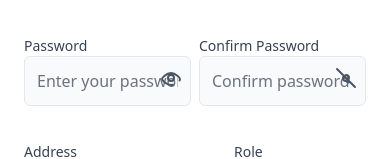
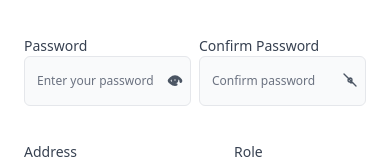
Before and after one commit to Subashh-Chaudhary/Ecomm-UI, a React (Vite) app: page /register in a window 390 px wide. Both pictures are taken after a click on the button 171 px from the left and 404 px from the top of the page. Shown: the part 326-485 px from the top of the page. Built offline with nearby package versions, Linux system fonts and the light colour scheme; no server answers.

Commit message:
final commit before deploy

```diff
--- a/src/components/common/form/TextInput.componet.tsx
+++ b/src/components/common/form/TextInput.componet.tsx
@@ -86,19 +86,19 @@ export const PasswordInput = ({
         {...field}
         className={`block w-full p-3 text-black  ${
           errMsg ? "border-red-700 border-2" : "border-gray-200"
-        } placeholder-gray-500 transition-all duration-200 border rounded-md bg-gray-50 focus:outline-none focus:border-blue-600 focus:bg-white caret-blue-600`}
+        } placeholder-gray-500 transition-all duration-200 border rounded-md bg-gray-50 focus:outline-none focus:border-blue-600 focus:bg-white caret-blue-600 text-[12px] sm:text-base`}
         autoComplete={autocomplete}
         placeholder={placeholder}
       />
       <button
         type="button"
-        className="absolute right-2 lg:right-4 top-[10px] md:top:1 lg:top-2"
+        className="absolute right-2 lg:right-4 top-[16px] md:top:1 lg:top-2"
         onClick={togglePasswordVisibility}
       >
         {passwordVisible ? (
           <svg
             xmlns="http://www.w3.org/2000/svg"
-            className="h-6 w-6 text-gray-600"
+            className="h-4 w-4 sm:h-6 sm:w-6 text-gray-600"
             fill="none"
             viewBox="0 0 24 24"
             stroke="currentColor"
@@ -106,14 +106,14 @@ export const PasswordInput = ({
             <path
               strokeLinecap="round"
               strokeLinejoin="round"
-              strokeWidth={2}
+              strokeWidth={4}
               d="M13.875 18.825A10.042 10.042 0 0112 19c-4.995 0-9-5.373-9-6s4.005-6 9-6 9 5.373 9 6c0 .379-.165.874-.455 1.405M15 12a3 3 0 11-6 0 3 3 0 016 0z"
             />
           </svg>
         ) : (
           <svg
             xmlns="http://www.w3.org/2000/svg"
-            className="h-6 w-6 text-gray-600"
+            className="h-4 sm:h-6 w-4 sm:w-6 text-gray-600"
             fill="none"
             viewBox="0 0 24 24"
             stroke="currentColor"
--- a/src/components/common/header/index.tsx
+++ b/src/components/common/header/index.tsx
@@ -15,7 +15,7 @@ export const HomeHeader = () => {
 
   return (
     <>
-      <div className="bg-[#F85606] grid grid-cols-12 gap-4 h-12 lg:h-20 lg:px-28 px-4 relative">
+      <div className="bg-[#F85606] sticky left-0 top-0 z-10  grid grid-cols-12 gap-4 h-12 lg:h-20 lg:px-28 px-4">
         {/* Logo */}
         <Link
         to="/"
```
